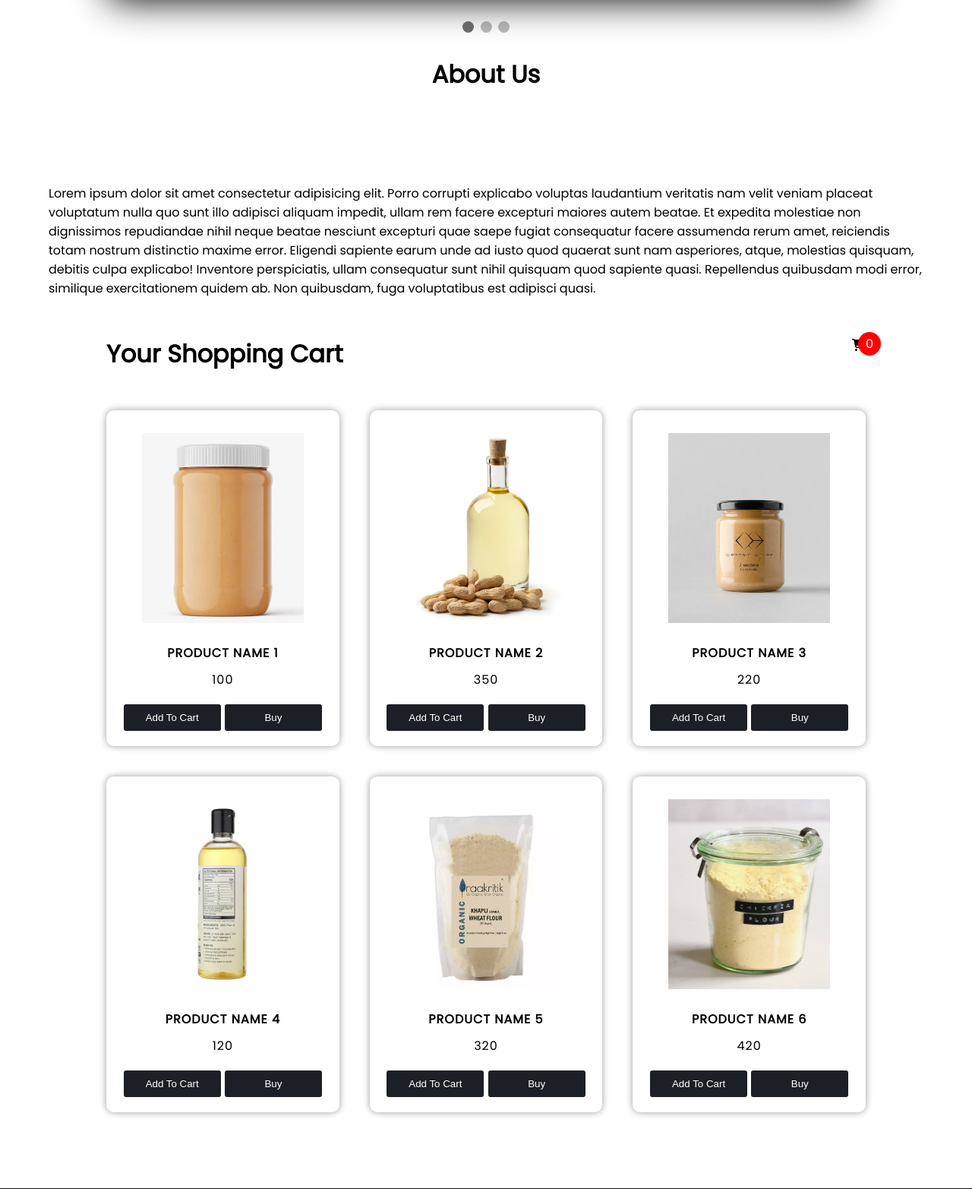
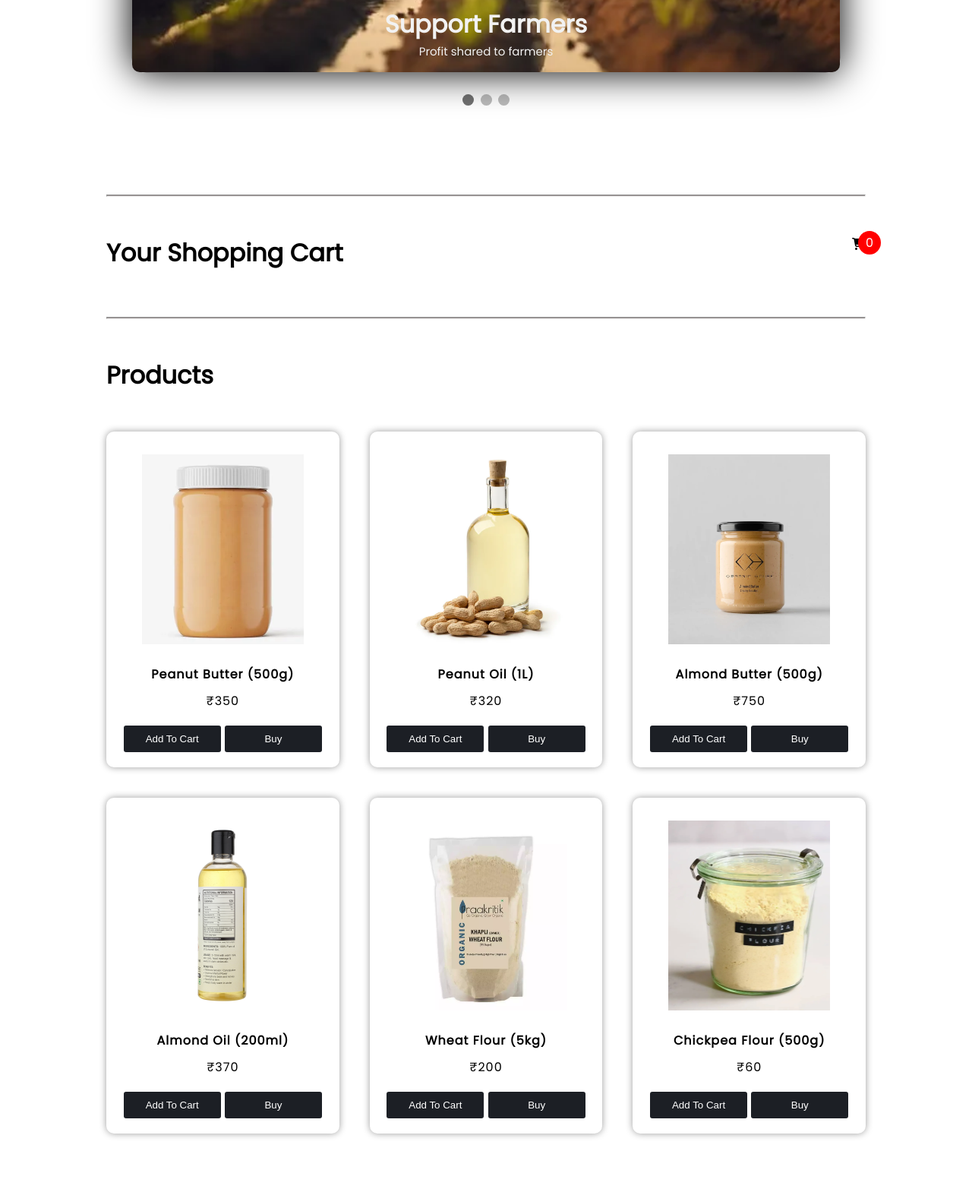
Before and after one commit to yshubh12/git-repo, a Django app: page /home2 in a window 1280 px wide. Shown: the part 1169-2734 px from the top of the page at 76% size. Run offline with Django 5.2, Linux system fonts and the light colour scheme; some libraries are stand-ins or nearby versions.

Commit message:
more additions

```diff
--- a/myproject/static/Home2_style.css
+++ b/myproject/static/Home2_style.css
@@ -57,6 +57,9 @@ header img {
     /* border: 1px solid black; */
     background-color: #0d2113;
     justify-content: right;
+    position: sticky;
+    top: 0;
+    z-index: 2;
 
 }
 
@@ -65,6 +68,8 @@ header img {
     display: flex;
     padding: 10px 20px;
     background-color: #0d2113;
+    position: sticky;
+    top: 0;
 }
 
 nav a {
@@ -126,7 +131,7 @@ nav a:hover {
     align-items: center;
     justify-content: space-between;
     padding: 20px;
-    background-color: #8dc896;
+    background-color: #bc9b71;
 
 }
 
@@ -151,8 +156,8 @@ nav a:hover {
 
 /* Slideshow container */
 .slideshow-container {
-    width: 78%;
-    height: 330px;
+    width: 73%;
+    height: 430px;
     border: 1px solid grey;
     border-radius: 20px;
     position: relative;
@@ -160,12 +165,16 @@ nav a:hover {
     margin-top: 50px;
     box-shadow: 0px 0px 50px black;
 }
+.text h1{
+  font-size: 2rem;
+}
 
 .slideshow-container .images{
     position: absolute;
     width: 100%;
     height: 100%;
     border-radius: 10px;
+    object-fit: cover;
 }
 
 
@@ -585,3 +594,11 @@ ul{
   background-size: cover;
   position: static;
 }
+
+hr{
+  margin: auto;
+  margin-top: 60px;
+  height: 3px;
+  width: 100%;
+  background-color: #938c8c;
+}
--- a/myproject/static/home2_script.js.html
+++ b/myproject/static/home2_script.js
@@ -58,39 +58,40 @@ closeShopping.addEventListener('click', () => {
 let products = [
     {
         id: 1,
-        name: 'PRODUCT NAME 1',
-        image: STATIC_URL + 'img1.jpg', // Use STATIC_URL
-        price: 100
+        name: 'Peanut Butter (500g)',
+        image: STATIC_URL + 'img1.jpg', // Use STATIC_URL,
+
+        price: '₹350'
     },
     {
         id: 2,
-        name: 'PRODUCT NAME 2',
+        name: 'Peanut Oil (1L)',
         image: STATIC_URL + 'img2.jpg', // Use STATIC_URL
-        price: 350
+        price: '₹320'
     },
     {
         id: 3,
-        name: 'PRODUCT NAME 3',
+        name: 'Almond Butter (500g)',
         image: STATIC_URL + 'img3.jpg', // Fixed image path
-        price: 220
+        price: '₹750'
     },
     {
         id: 4,
-        name: 'PRODUCT NAME 4',
+        name: 'Almond Oil (200ml)',
         image: STATIC_URL + 'img4.jpg', // Fixed image path
-        price: 120
+        price: '₹370'
     },
     {
         id: 5,
-        name: 'PRODUCT NAME 5',
+        name: 'Wheat Flour (5kg)',
         image: STATIC_URL + 'img5.jpg', // Fixed image path
-        price: 320
+        price: '₹200'
     },
     {
         id: 6,
-        name: 'PRODUCT NAME 6',
+        name: 'Chickpea Flour (500g)',
         image: STATIC_URL + 'img6.jpg', // Fixed image path
-        price: 420
+        price: '₹60'
     }
 ];
 
@@ -103,6 +104,7 @@ function initApp() {
         newDiv.innerHTML = `
             <img src="${value.image}">
             <div class="title">${value.name}</div>
+
             <div class="price">${value.price.toLocaleString()}</div>
             <button onclick="addToCard(${key})">Add To Cart</button>
             <a href="http://127.0.0.1:5500/Payment%20Gatway/Payment.html">
--- a/myproject/templates/home2.html
+++ b/myproject/templates/home2.html
@@ -37,24 +37,14 @@
     </div>
   </div>
   <div class="account-options">
-    <div class="lang_option">
-      <!-- <label for="langauge">Select language : </label>
-      <select name="" id="">
-        <option value="Hindi">English</option>
-        <option value="Hindi">Hindi</option>
-        <option value="Hindi">Panjabi</option>
-        <option value="Hindi">Gujrati</option>
-      </select> -->
-      <button id="eng_btn">EN</button>
-      <button id="hindi_btn">HI</button>
-    </div>
+    <div id="google_translate_element"></div>
+
     <div>
     <span id="welcome_user">Welcome, User!</span>
     <a href="#" id="chatbot">ChatBot</a>
     <a href="#" id="your_account">Your Account</a>
     <!-- <a href="#" id="cartbutton" onclick="cart()">Cart <span>0</span></a> -->
     <a href="sign in.html" id="signin">Sign In</a>
-
   </div>
   </div>
 
@@ -75,7 +65,7 @@
   <!-- slider -->
 <div class="section">
   <div class="heading">
-    <img src="om/hackathon3/Hackathon/Home 2/bgimg.jpg" alt="">
+    <img src="{% static 'om/hackathon3/Hackathon/Home 2/bgimg.jpg' %}" alt="">
     <h1 id="sitename">नि- <span>SHABD</span></h1>
     <h2 id="tagline">" <span class="multiText"></span> "</h2>
   </div>
@@ -86,19 +76,22 @@
 
     <div class="mySlides fade">
       <img
-        src="https://media.istockphoto.com/id/1497810933/photo/friends-legs-and-shoes-on-city-steps-for-bonding-travel-and-urban-break-with-drinks-smoothie.jpg?s=612x612&w=0&k=20&c=VxXdZclDl36tl8zirnq1lHdkAPEZSbJjnUuHQX_dcd8="
+        src="{% static 'farmer.jpg' %}"
         class="images">
-      <div class="text">Caption Text</div>
+      <div class="text"><h1>Support Farmers</h1>
+      <p>Profit shared to farmers</p></div>
     </div>
 
     <div class="mySlides fade">
-      <img src="https://images.unsplash.com/photo-1460353581641-37baddab0fa2?q=80&w=1000&auto=format&fit=crop&ixlib=rb-4.0.3&ixid=M3wxMjA3fDB8MHxzZWFyY2h8MTJ8fHNob2VzfGVufDB8fDB8fHww" class="images">
-      <div class="text">Caption Two</div>
+      <img src="{% static 'wp1886352.webp' %}" class="images">
+      <div class="text"><h1>Quality Products Direct from farm</h1>
+      <p></p></div>
     </div>
 
     <div class="mySlides fade">
-      <img src="https://picsum.photos/id/233/1000/500" class="images">
-      <div class="text">Caption Three</div>
+      <img src="{% static 'old-farmer-holding-digital-tablet.webp' %}" class="images">
+      <div class="text"><h1>Search as per Convenience</h1>
+      convenient searching using text, image, voice</div>
     </div>
 
     <a class="prev" onclick="plusSlides(-1)"><span>❮</span></a>
@@ -111,14 +104,17 @@
     <span class="dot" onclick="currentSlide(2)"></span>
     <span class="dot" onclick="currentSlide(3)"></span>
   </div>
-  <h1 id="aboutus" style="text-align: center; margin-top: 3vh">About Us</h1>
-  <p style="margin: 15vh 5vw 0 5vw;">Lorem ipsum dolor sit amet consectetur adipisicing elit. Porro corrupti explicabo voluptas laudantium veritatis nam velit veniam placeat voluptatum nulla quo sunt illo adipisci aliquam impedit, ullam rem facere excepturi maiores autem beatae. Et expedita molestiae non dignissimos repudiandae nihil neque beatae nesciunt excepturi quae saepe fugiat consequatur facere assumenda rerum amet, reiciendis totam nostrum distinctio maxime error. Eligendi sapiente earum unde ad iusto quod quaerat sunt nam asperiores, atque, molestias quisquam, debitis culpa explicabo! Inventore perspiciatis, ullam consequatur sunt nihil quisquam quod sapiente quasi. Repellendus quibusdam modi error, similique exercitationem quidem ab. Non quibusdam, fuga voluptatibus est adipisci quasi.</p>
+  <!-- <h1 id="aboutus" style="text-align: center; margin-top: 3vh">About Us</h1>
+  <p style="margin: 15vh 5vw 0 5vw;">Lorem ipsum dolor sit amet consectetur adipisicing elit. Porro corrupti explicabo voluptas laudantium veritatis nam velit veniam placeat voluptatum nulla quo sunt illo adipisci aliquam impedit, ullam rem facere excepturi maiores autem beatae. Et expedita molestiae non dignissimos repudiandae nihil neque beatae nesciunt excepturi quae saepe fugiat consequatur facere assumenda rerum amet, reiciendis totam nostrum distinctio maxime error. Eligendi sapiente earum unde ad iusto quod quaerat sunt nam asperiores, atque, molestias quisquam, debitis culpa explicabo! Inventore perspiciatis, ullam consequatur sunt nihil quisquam quod sapiente quasi. Repellendus quibusdam modi error, similique exercitationem quidem ab. Non quibusdam, fuga voluptatibus est adipisci quasi.</p> -->
 
 
 
 <!-- cardss -->
+<br><br>
+
 
 <div class="container">
+  <hr>
   <header>
       <h1 id="yourshoppingcart">Your Shopping Cart</h1>
       <div class="shopping">
@@ -127,6 +123,9 @@
       </div>
   </header>
 
+  <hr>
+  <br> <br>
+  <h1>Products</h1>
   <div class="list">
 
   </div>
@@ -195,7 +194,16 @@
   <script>
     const STATIC_URL = "{% get_static_prefix %}";
   </script>
-  <script src="{% static 'home2_script.js.html' %}"></script>
+  <script src="{% static 'home2_script.js' %}"></script>
+  <script  src="https://translate.google.com/translate_a/element.js?cb=googleTranslateElementInit"></script>
+    <script>
+        function googleTranslateElementInit(){
+            new google.translate.TranslateElement(
+                {pageLanguage: 'en'},
+                'google_translate_element'
+            )
+        }
+    </script>
 </body>
 
 </html>
```
Also changed, not shown: myproject/static/farmer.jpg (added), myproject/static/indian-farmer-at-onion-field.webp (added), myproject/static/old-farmer-holding-digital-tablet.webp (added), myproject/static/wp1886352.webp (added).
